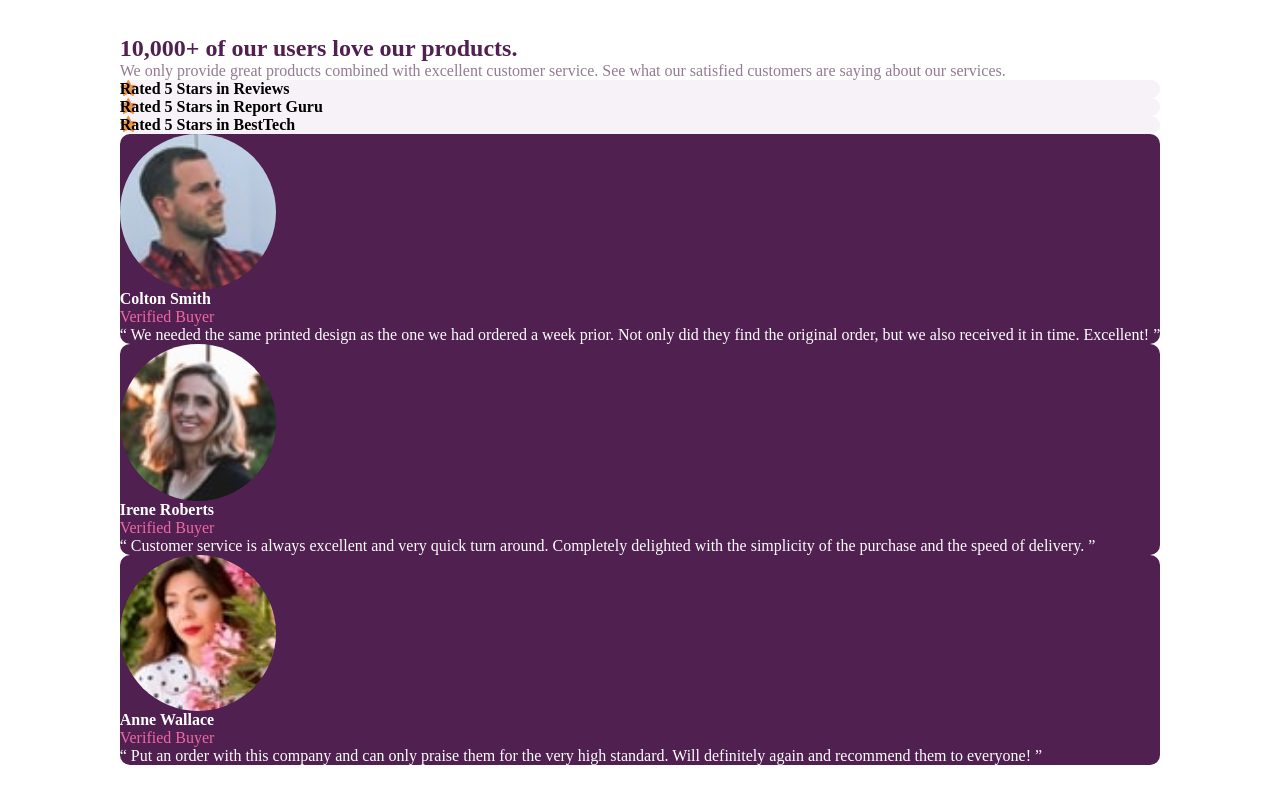
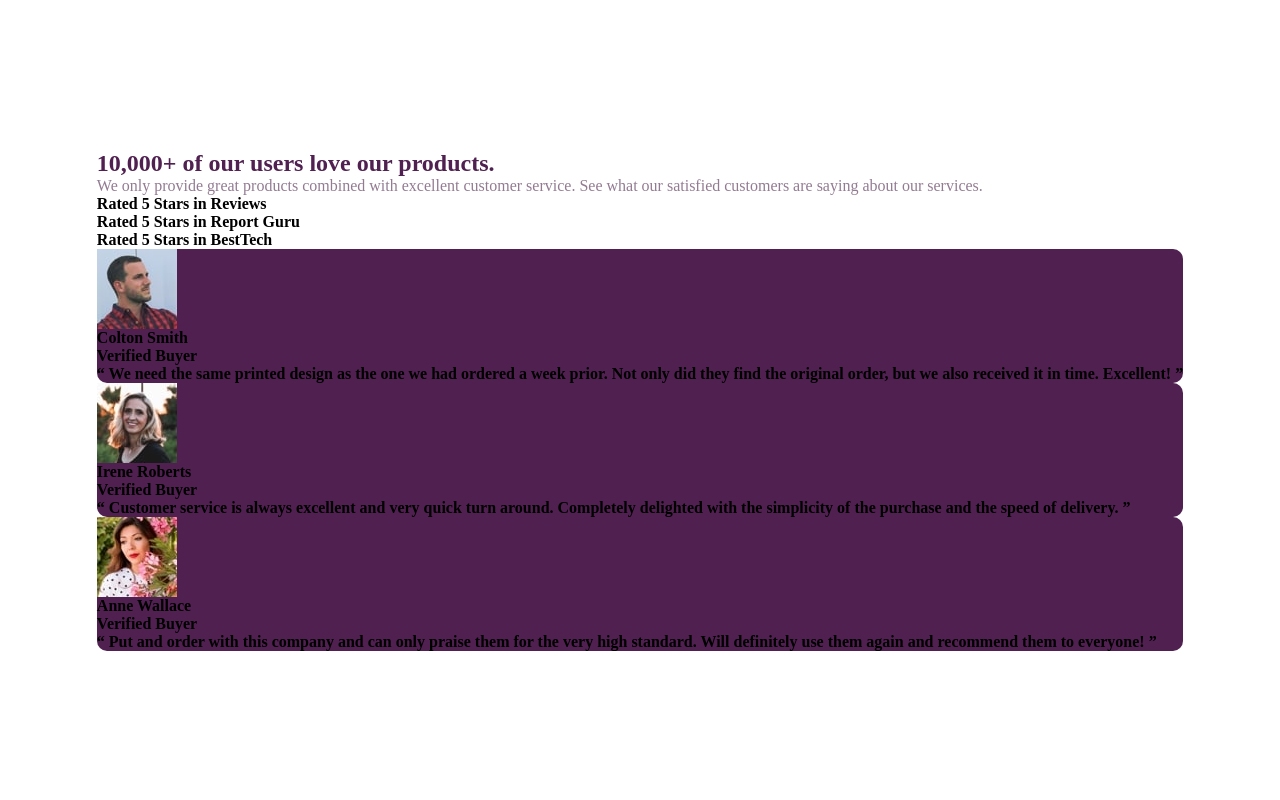
Before and after one commit to gabcchaves/social-proof-section, a plain HTML site: page index.html in a window 1280 px wide. Drawn offline with Linux system fonts and the light colour scheme.

Commit message:
Decided to do it again.

```diff
--- a/index.html
+++ b/index.html
@@ -7,59 +7,53 @@
 		<link rel="stylesheet" href="style.css">
 	</head>
 	<body>
-		<main>
+		<div class="container">
 			<section class="introduction">
 				<div>
 					<h1>10,000+ of our users love our products.</h1>
 					<p>We only provide great products combined with excellent customer service. See what our satisfied customers are saying about our services.</p>
 				</div>
 				<div>
-					<article class="rating-card">
-						<strong>Rated 5 Stars in Reviews</strong>
-					</article>
-					<article class="rating-card">
-						<strong>Rated 5 Stars in Report Guru</strong>
-					</article>
-					<article class="rating-card">
-						<strong>Rated 5 Stars in BestTech</strong>
-					</article>
+					<article class="rate-card"><strong>Rated 5 Stars in Reviews</article>
+					<article class="rate-card"><strong>Rated 5 Stars in Report Guru</article>
+					<article class="rate-card"><strong>Rated 5 Stars in BestTech</article>
 				</div>
 			</section>
 
 			<section class="comments">
 				<article class="comment">
-					<div class="comment-header">
-						<img class="comment-author-image" src="images/image-colton.jpg" alt="Colton Smith">
-						<div class="comment-author-name">
+					<figure>
+						<img src="images/image-colton.jpg" alt="Colton Smith">
+						<figcaption>
 							<strong>Colton Smith</strong><br>
-							<span class="comment-status">Verified Buyer</span>
-						</div>
-					</div>
-					<q class="comment-text"> We needed the same printed design as the one we had ordered a week prior. Not only did they find the original order, but we also received it in time. Excellent! </q>
+							<span>Verified Buyer</span>
+						</figcaption>
+					</figure>
+					<q> We need the same printed design as the one we had ordered a week prior. Not only did they find the original order, but we also received it in time. Excellent! </q>
 				</article>
 
 				<article class="comment">
-					<div class="comment-header">
-						<img class="comment-author-image" src="images/image-irene.jpg" alt="Irene Roberts">
-						<div class="comment-author-name">
+					<figure>
+						<img src="images/image-irene.jpg" alt="Irene Roberts">
+						<figcaption>
 							<strong>Irene Roberts</strong><br>
-							<span class="comment-status">Verified Buyer</span>
-						</div>
-					</div>
-					<q class="comment-text"> Customer service is always excellent and very quick turn around. Completely delighted with the simplicity of the purchase and the speed of delivery. </q>
+							<span>Verified Buyer</span>
+						</figcaption>
+					</figure>
+					<q> Customer service is always excellent and very quick turn around. Completely delighted with the simplicity of the purchase and the speed of delivery. </q>
 				</article>
 
 				<article class="comment">
-					<div class="comment-header">
-						<img class="comment-author-image" src="images/image-anne.jpg" alt="Anne Wallace">
-						<div class="comment-author-name">
+					<figure>
+						<img src="images/image-anne.jpg" alt="Anne Wallace">
+						<figcaption>
 							<strong>Anne Wallace</strong><br>
-							<span class="comment-status">Verified Buyer</span>
-						</div>
-					</div>
-					<q class="comment-text"> Put an order with this company and can only praise them for the very high standard. Will definitely again and recommend them to everyone! </q>
+							<span>Verified Buyer</span>
+						</figcaption>
+					</figure>
+					<q> Put and order with this company and can only praise them for the very high standard. Will definitely use them again and recommend them to everyone! </q>
 				</article>
 			</section>
-		</main>
+		</div>
 	</body>
 </html>
```
